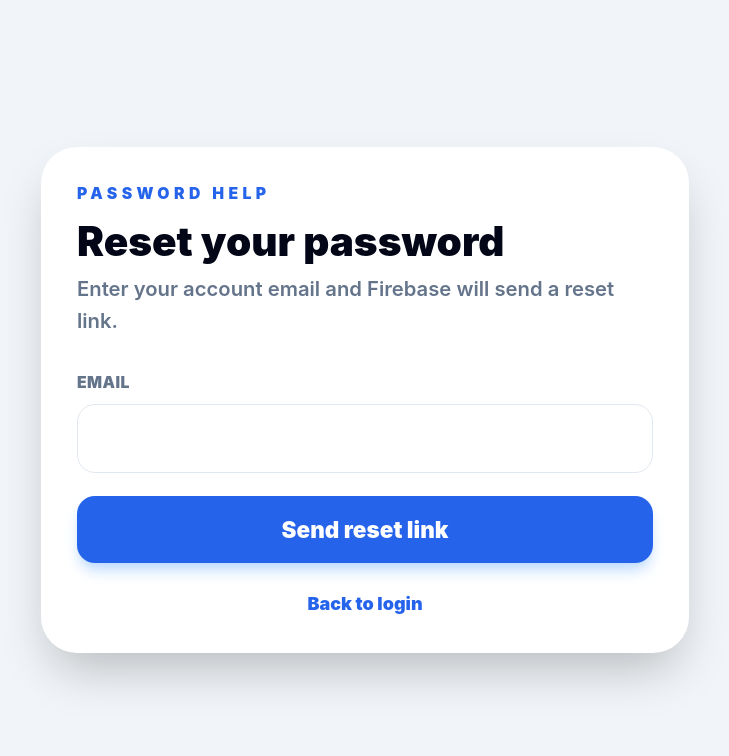
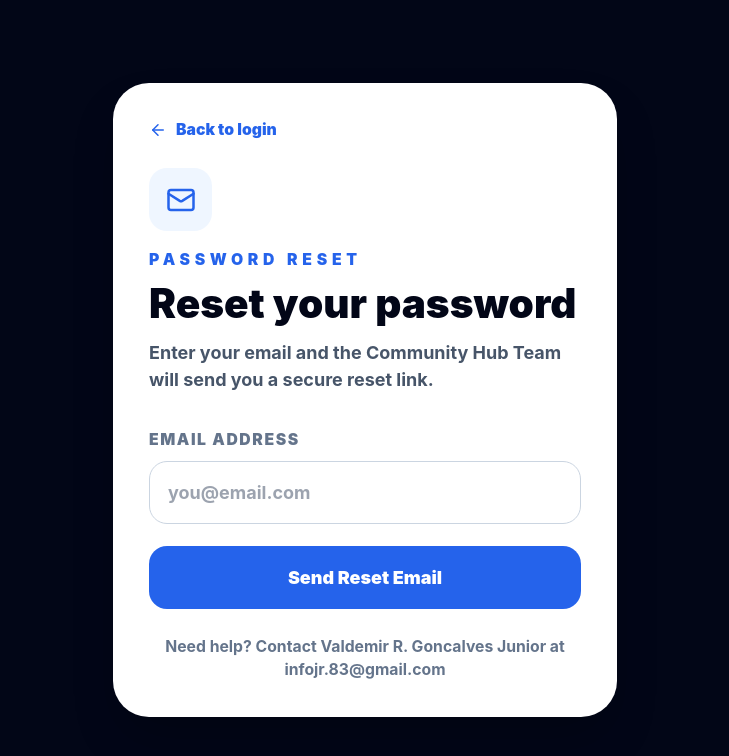
Before and after one commit to ValdemirJunior2020/communityhub-dashboard-Design, a React (Create React App) app: page /forgot-password in a window 1280 px wide. Shown: the top 756 px of the page, without its empty margins (275-1004 px from the left). Built offline with nearby package versions, Linux system fonts and the light colour scheme; no server answers.

Commit message:
forgot-password-added

```diff
--- a/src/pages/ForgotPassword.jsx
+++ b/src/pages/ForgotPassword.jsx
@@ -1,49 +1,127 @@
-// src/pages/ForgotPassword.jsx
+// C:\Users\Valdemir Goncalves\Downloads\propel-properties-dashboard-saas-ready\propel-properties-dashboard\src\pages\ForgotPassword.jsx
 import React, { useState } from "react";
 import { Link } from "react-router-dom";
-import { useAuth } from "../context/AuthContext";
+import { ArrowLeft, Mail } from "lucide-react";
+
+const API_BASE_URL = process.env.REACT_APP_API_BASE_URL || "http://localhost:5000";
 
 function ForgotPassword() {
-  const { resetPassword } = useAuth();
   const [email, setEmail] = useState("");
-  const [message, setMessage] = useState("");
-  const [error, setError] = useState("");
-  const [loading, setLoading] = useState(false);
+  const [status, setStatus] = useState({
+    loading: false,
+    error: "",
+    success: "",
+  });
 
   async function handleSubmit(event) {
     event.preventDefault();
-    setMessage("");
-    setError("");
-    setLoading(true);
+
+    setStatus({
+      loading: true,
+      error: "",
+      success: "",
+    });
+
     try {
-      await resetPassword(email);
-      setMessage("Password reset email sent. Check your inbox.");
-    } catch (err) {
-      setError(err.message || "Unable to send password reset email.");
-    } finally {
-      setLoading(false);
+      const response = await fetch(`${API_BASE_URL}/api/auth/send-password-reset`, {
+        method: "POST",
+        headers: {
+          "Content-Type": "application/json",
+        },
+        body: JSON.stringify({ email }),
+      });
+
+      const data = await response.json();
+
+      if (!response.ok) {
+        throw new Error(data.error || "Unable to send password reset email.");
+      }
+
+      setStatus({
+        loading: false,
+        error: "",
+        success:
+          "Password reset email sent. Please check your inbox for the Community Hub reset link.",
+      });
+    } catch (error) {
+      setStatus({
+        loading: false,
+        error: error.message || "Unable to send password reset email.",
+        success: "",
+      });
     }
   }
 
   return (
-    <div className="flex min-h-screen items-center justify-center bg-slate-100 px-4 py-8">
-      <section className="w-full max-w-xl rounded-[2rem] bg-white p-6 shadow-2xl sm:p-8">
-        <p className="text-sm font-black uppercase tracking-[0.28em] text-blue-600">Password help</p>
-        <h1 className="mt-3 text-4xl font-black text-slate-950">Reset your password</h1>
-        <p className="mt-2 text-lg font-semibold text-slate-500">Enter your account email and Firebase will send a reset link.</p>
-        {message ? <div className="mt-5 rounded-2xl bg-emerald-50 p-4 text-base font-bold text-emerald-700">{message}</div> : null}
-        {error ? <div className="mt-5 rounded-2xl bg-red-50 p-4 text-base font-bold text-red-700">{error}</div> : null}
-        <form onSubmit={handleSubmit} className="mt-7 space-y-5">
-          <label className="block">
-            <span className="text-sm font-black uppercase tracking-wide text-slate-500">Email</span>
-            <input type="email" required value={email} onChange={(event) => setEmail(event.target.value)} className="mt-2 w-full rounded-2xl border border-slate-200 px-4 py-4 text-lg font-bold outline-none focus:border-blue-500 focus:ring-4 focus:ring-blue-100" />
-          </label>
-          <button disabled={loading} type="submit" className="w-full rounded-2xl bg-blue-600 px-5 py-4 text-xl font-black text-white shadow-lg shadow-blue-200 hover:bg-blue-700 disabled:opacity-60">
-            {loading ? "Sending..." : "Send reset link"}
+    <div className="flex min-h-screen items-center justify-center bg-slate-950 px-4 py-10">
+      <div className="w-full max-w-md rounded-[2rem] bg-white p-8 shadow-2xl">
+        <Link
+          to="/login"
+          className="mb-6 inline-flex items-center gap-2 text-sm font-black text-blue-600 hover:text-blue-700"
+        >
+          <ArrowLeft size={18} />
+          Back to login
+        </Link>
+
+        <div className="mb-8">
+          <div className="mb-4 flex h-14 w-14 items-center justify-center rounded-2xl bg-blue-50 text-blue-600">
+            <Mail size={30} />
+          </div>
+
+          <p className="text-sm font-black uppercase tracking-[0.3em] text-blue-600">
+            Password Reset
+          </p>
+
+          <h1 className="mt-2 text-4xl font-black text-slate-950">
+            Reset your password
+          </h1>
+
+          <p className="mt-3 text-base font-bold text-slate-600">
+            Enter your email and the Community Hub Team will send you a secure reset link.
+          </p>
+        </div>
+
+        {status.error ? (
+          <div className="mb-5 rounded-2xl bg-red-50 p-4 text-sm font-black text-red-700">
+            {status.error}
+          </div>
+        ) : null}
+
+        {status.success ? (
+          <div className="mb-5 rounded-2xl bg-emerald-50 p-4 text-sm font-black text-emerald-700">
+            {status.success}
+          </div>
+        ) : null}
+
+        <form onSubmit={handleSubmit} className="space-y-5">
+          <div>
+            <label className="mb-2 block text-sm font-black uppercase tracking-widest text-slate-500">
+              Email Address
+            </label>
+
+            <input
+              type="email"
+              required
+              value={email}
+              onChange={(event) => setEmail(event.target.value)}
+              placeholder="you@email.com"
+              className="h-14 w-full rounded-2xl border border-slate-300 px-4 text-base font-bold text-slate-900 outline-none transition focus:border-blue-500 focus:ring-4 focus:ring-blue-100"
+            />
+          </div>
+
+          <button
+            type="submit"
+            disabled={status.loading}
+            className="h-14 w-full rounded-2xl bg-blue-600 text-base font-black text-white transition hover:bg-blue-700 disabled:cursor-not-allowed disabled:opacity-60"
+          >
+            {status.loading ? "Sending..." : "Send Reset Email"}
           </button>
         </form>
-        <Link className="mt-6 block text-center text-base font-black text-blue-600" to="/login">Back to login</Link>
-      </section>
+
+        <p className="mt-6 text-center text-sm font-bold text-slate-500">
+          Need help? Contact Valdemir R. Goncalves Junior at infojr.83@gmail.com
+        </p>
+      </div>
     </div>
   );
 }
```
